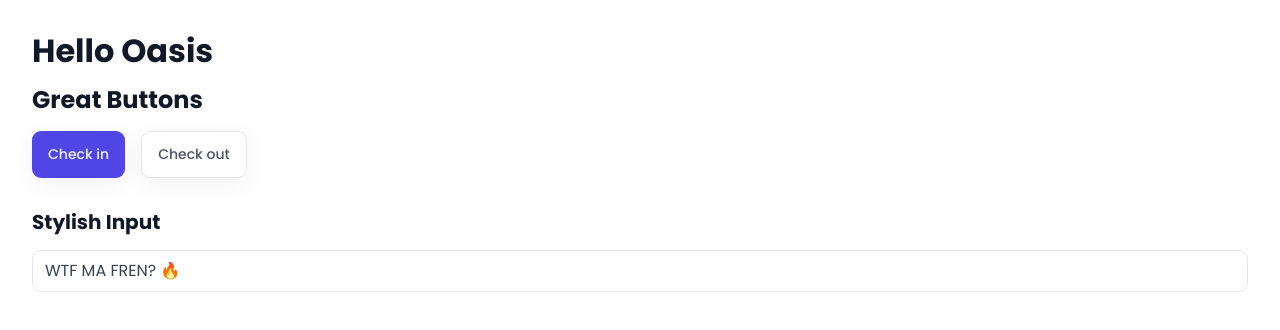
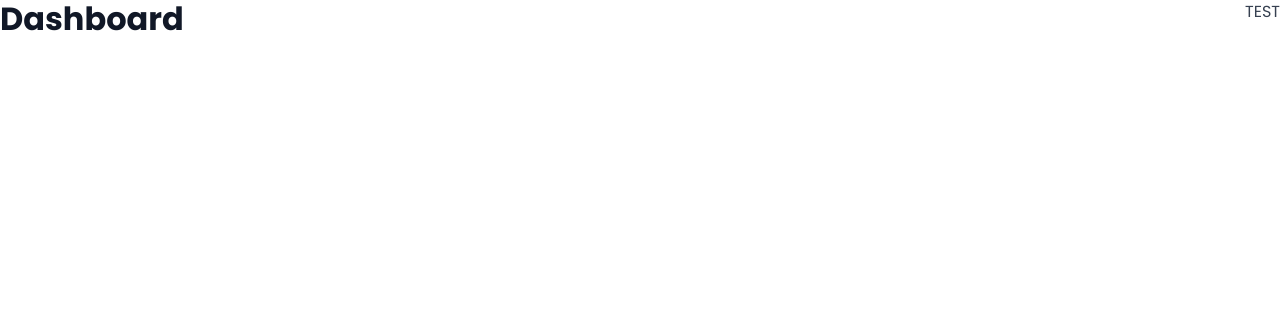
Before and after one commit to eugenekhristo/17-the-wild-oasis, a React (Vite) app: page /dashboard in a window 1280 px wide. Shown: the top 330 px of the page. Built offline with nearby package versions, Linux system fonts and the light colour scheme; a web font is replaced by a local one.

Commit message:
Basic routing

```diff
--- a/package.json
+++ b/package.json
@@ -12,6 +12,7 @@
   "dependencies": {
     "react": "^18.2.0",
     "react-dom": "^18.2.0",
+    "react-router-dom": "^6.30.0",
     "styled-components": "^6.1.17"
   },
   "devDependencies": {
--- a/src/App.jsx
+++ b/src/App.jsx
@@ -1,36 +1,31 @@
-import styled from 'styled-components';
+import { BrowserRouter, Navigate, Route, Routes } from 'react-router-dom';
+import Dashboard from './pages/Dashboard';
+import PageNotFound from './pages/PageNotFound';
+import Bookings from './pages/Bookings';
+import Cabins from './pages/Cabins';
+import Login from './pages/Login';
+import Account from './pages/Account';
+import Settings from './pages/Settings';
+import Users from './pages/Users';
 import GlobalStyles from './styles/GlobalStyles';
-import Button from './ui/Button';
-import Input from './ui/Input';
-import Heading from './ui/Heading';
-import Row from './ui/Row';
-
-const StyledApp = styled.div`
-  padding: 32px;
-`;
 
 function App() {
   return (
     <>
       <GlobalStyles />
-      <StyledApp>
-        <Row type="vertical" style={{ marginBottom: '3.2rem' }}>
-          <Heading as={'h1'}>Hello Oasis</Heading>
-          <Heading as={'h2'}>Great Buttons</Heading>
-
-          <Row gap="1.6">
-            <Button onClick={() => alert('Checking in...')}>Check in</Button>
-            <Button type="secondary" onClick={() => alert('Checking out...')}>
-              Check out
-            </Button>
-          </Row>
-        </Row>
-
-        <Row type="vertical">
-          <Heading as={'h3'}>Stylish Input</Heading>
-          <Input placeholder="Sosi" defaultValue={'WTF MA FREN? 🔥'} />
-        </Row>
-      </StyledApp>
+      <BrowserRouter>
+        <Routes>
+          <Route index element={<Navigate replace to="dashboard" />} />
+          <Route path="dashboard" element={<Dashboard />} />
+          <Route path="bookings" element={<Bookings />} />
+          <Route path="cabins" element={<Cabins />} />
+          <Route path="login" element={<Login />} />
+          <Route path="account" element={<Account />} />
+          <Route path="settings" element={<Settings />} />
+          <Route path="users" element={<Users />} />
+          <Route path="*" element={<PageNotFound />} />
+        </Routes>
+      </BrowserRouter>
     </>
   );
 }
```
Also changed, not shown: 1 other file (tests, documents, lock files or other folders).
